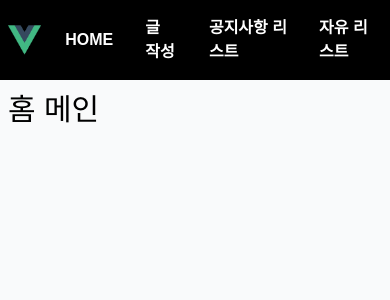
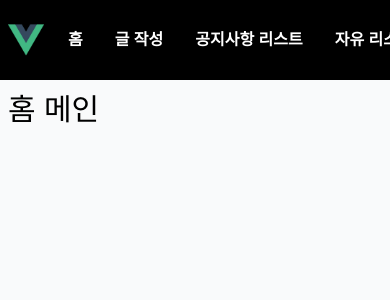
Before and after one commit to ucong2222/vue3-exam1, a Vue app: page / in a window 390 px wide. Shown: the top 300 px of the page. Built offline with nearby package versions, Linux system fonts and the light colour scheme; a web font is replaced by a local one.

Commit message:
상단 메뉴바 반응형 작업

```diff
--- a/src/App.vue
+++ b/src/App.vue
@@ -7,25 +7,25 @@
 
       <div class="flex-grow"></div>
 
-      <nav class="header-bar__menu-box-1">
+      <nav class="header-bar__menu-box-1 overflow-x-auto">
         <ul class="flex h-full">
           <li>
-            <router-link to="/" class="h-full flex items-center font-bold px-4 hover:bg-white hover:text-black">
-              HOME
+            <router-link to="/" class="h-full flex items-center font-bold px-4 hover:bg-white hover:text-black whitespace-nowrap">
+              홈
             </router-link>
           </li>
           <li>
-            <router-link to="/article/write" class="h-full flex items-center font-bold px-4 hover:bg-white hover:text-black">
+            <router-link to="/article/write" class="h-full flex items-center font-bold px-4 hover:bg-white hover:text-black whitespace-nowrap">
               글 작성
             </router-link>
           </li>
           <li>
-            <router-link to="/article/list?boardId=1" class="h-full flex items-center font-bold px-4 hover:bg-white hover:text-black">
+            <router-link to="/article/list?boardId=1" class="h-full flex items-center font-bold px-4 hover:bg-white hover:text-black whitespace-nowrap">
               공지사항 리스트
             </router-link>
           </li>
           <li>
-            <router-link to="/article/list?boardId=2" class="h-full flex items-center font-bold px-4 hover:bg-white hover:text-black">
+            <router-link to="/article/list?boardId=2" class="h-full flex items-center font-bold px-4 hover:bg-white hover:text-black whitespace-nowrap">
               자유 리스트
             </router-link>
           </li>
--- a/src/pages/ArticleListPage.vue
+++ b/src/pages/ArticleListPage.vue
@@ -9,14 +9,14 @@
             <span class="font-light text-gray-600">
                {{ article.regDate }}
             </span>
-            <a href="#" class="px-2 py-1 bg-gray-600 text-gray-100 font-bold rounded hover:bg-gray-500">
+            <router-link :to="'list?boardId=' + article.boardId" class="px-2 py-1 bg-gray-600 text-gray-100 font-bold rounded hover:bg-gray-500">
                {{ article.boardId == 1 ? "공지" : "자유" }}
-            </a>
+            </router-link>
           </div>
           <div class="mt-2">
-            <a href="#" class="text-2xl text-gray-700 font-bold hover:underline">
+            <router-link :to="'detail?id=' + article.id" class="text-2xl text-gray-700 font-bold hover:underline">
               {{ article.title }}
-            </a>
+            </router-link>
             <p class="mt-2 text-gray-600">
               {{ article.body }}
             </p>
@@ -27,7 +27,7 @@
             </router-link>
             <div>
               <router-link :to="'detail?id=' + article.id" class="flex items-center">
-                <img src="https://images.unsplash.com/photo-1492562080023-ab3db95bfbce?ixlib=rb-1.2.1&amp;ixid=eyJhcHBfaWQiOjEyMDd9&amp;auto=format&amp;fit=crop&amp;w=731&amp;q=80" alt="avatar" class="mx-4 w-10 h-10 object-cover rounded-full hidden sm:block">
+                <img src="https://images.unsplash.com/photo-1492562080023-ab3db95bfbce?ixlib=rb-1.2.1&amp;ixid=eyJhcHBfaWQiOjEyMDd9&amp;auto=format&amp;fit=crop&amp;w=731&amp;q=80" alt="avatar" class="mx-4 w-10 h-10 object-cover rounded-full">
                 <h1 class="text-gray-700 font-bold hover:underline">{{article.extra__writer}}</h1>
               </router-link>
             </div>
```
